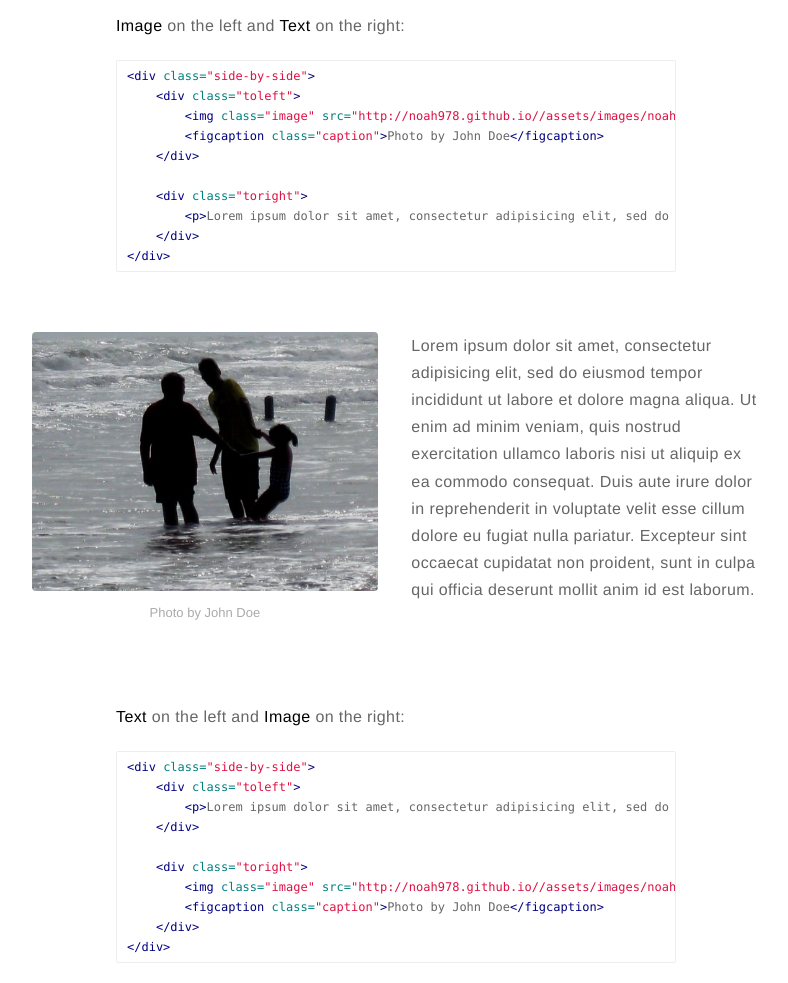
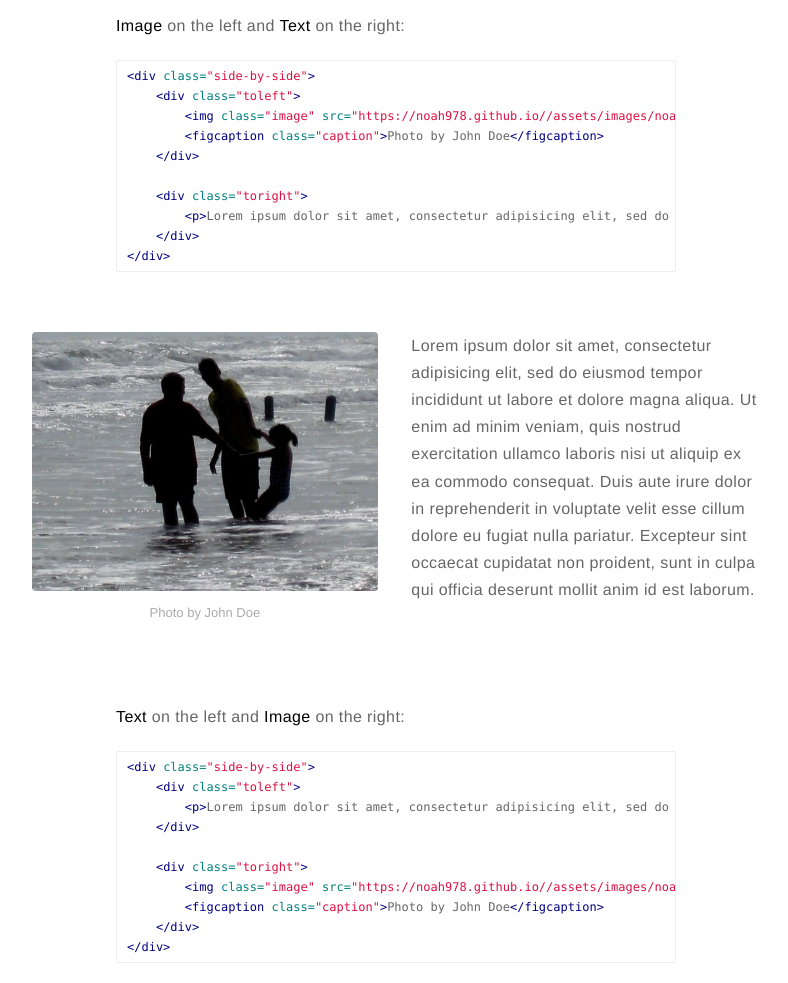
Before and after one commit to noah978/noah978.github.io, a Jekyll site: the page built from guides/2015-02-24-markdown-extra-components.markdown, in a window 1280 px wide and 1400 px high, scrolled down 1026 px. Shown: the part 151-1134 px from the top of the window, without its empty margins (244-1032 px from the left). Built offline with Jekyll 4.4.1, drawn with Linux system fonts in a browser that asks for light colours; some of the changed lines change nothing that is shown.

Commit message:
Update config.yml settings.

```diff
--- a/_config.yml
+++ b/_config.yml
@@ -16,7 +16,7 @@ resume: true
 resume-external: false
 resume-url: resume
 
-url: http://noah978.github.io/
+url: https://noah978.github.io/
 # your url: http://USERNAME.github.io
 
 permalink: /:categories/:year/:month/:day/:title/
```
